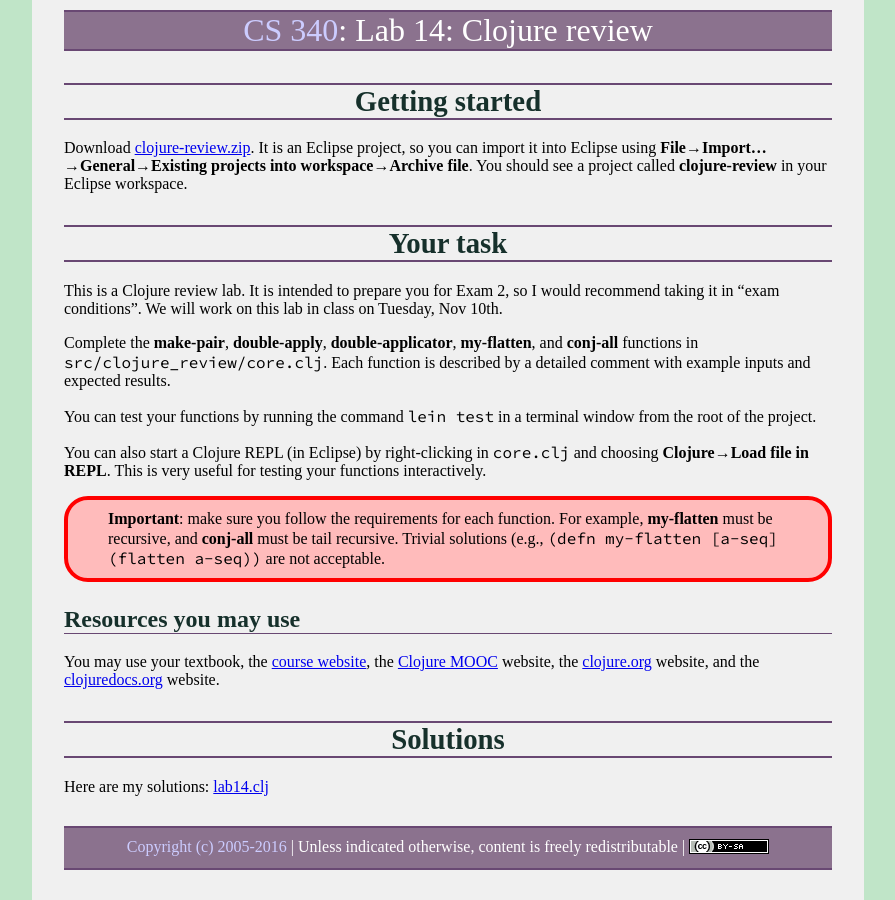
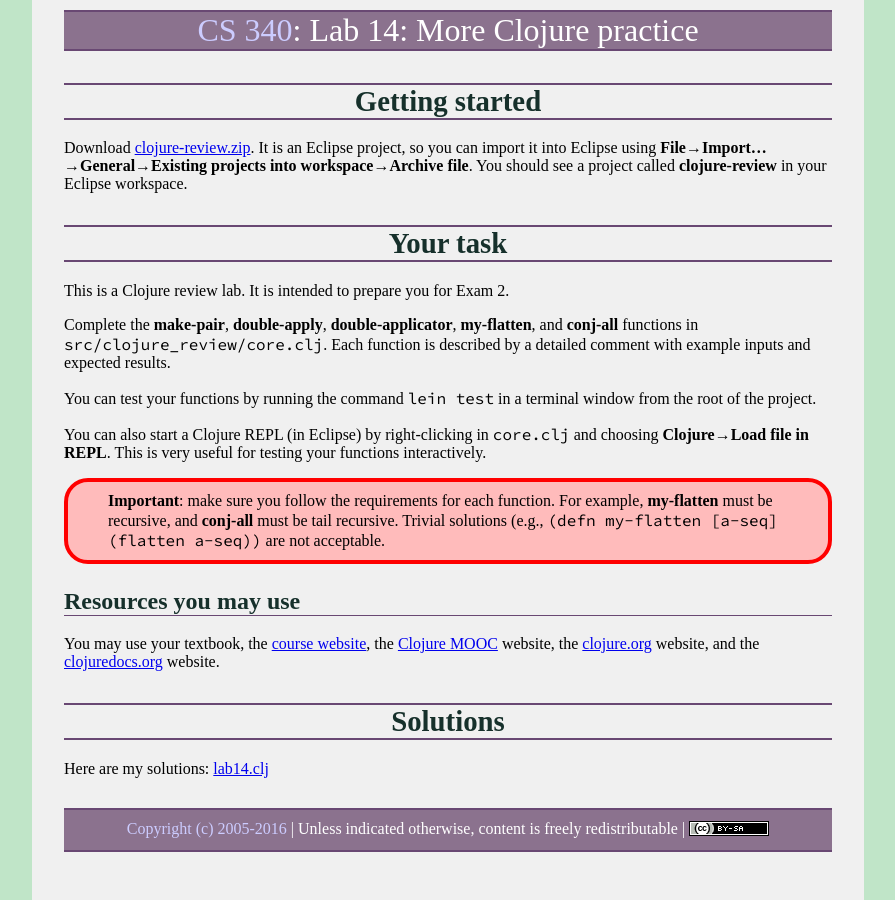
Before and after one commit to ycpcs/cs340-fall2016, a Jekyll site: the page built from labs/lab14.md, in a window 1280 px wide. Shown: the whole page, without its empty margins (192-1087 px from the left). Built offline with Jekyll 4.4.1, drawn with Linux system fonts in a browser that asks for light colours; some web fonts are replaced.

```diff
--- a/labs/lab14.md
+++ b/labs/lab14.md
@@ -1,6 +1,6 @@
 ---
 layout: default
-title: "Lab 14: Clojure review"
+title: "Lab 14: More Clojure practice"
 ---
 
 # Getting started
@@ -9,7 +9,7 @@ Download [clojure-review.zip](clojure-review.zip).  It is an Eclipse project, so
 
 # Your task
 
-This is a Clojure review lab.  It is intended to prepare you for Exam 2, so I would recommend taking it in "exam conditions".  We will work on this lab in class on Tuesday, Nov 10th.
+This is a Clojure review lab.  It is intended to prepare you for Exam 2.
 
 Complete the **make-pair**, **double-apply**, **double-applicator**, **my-flatten**, and **conj-all** functions in `src/clojure_review/core.clj`.  Each function is described by a detailed comment with example inputs and expected results.
 
```
Also changed, not shown: labs/index.md (+1 -0 lines), 1 other file.
